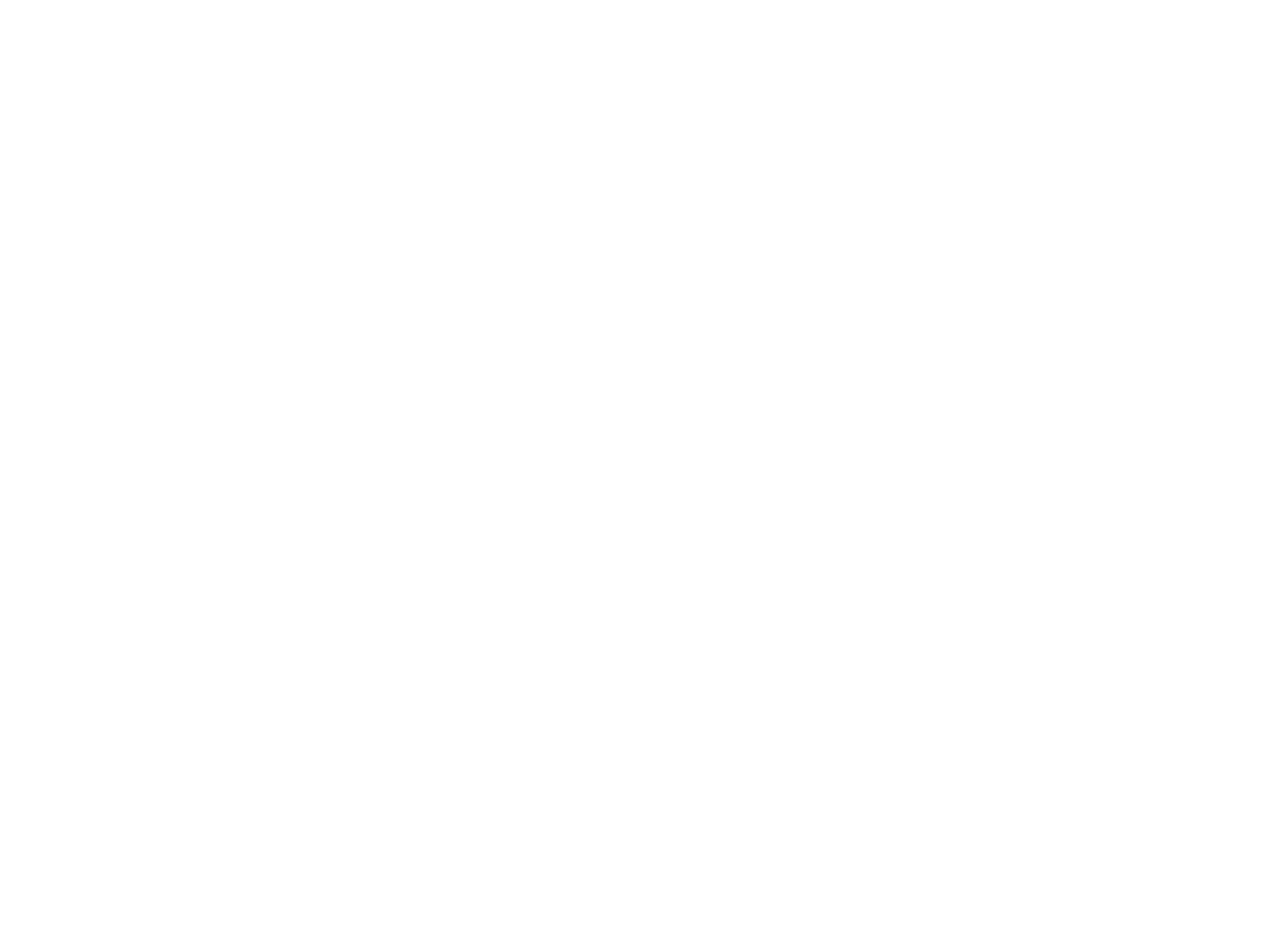
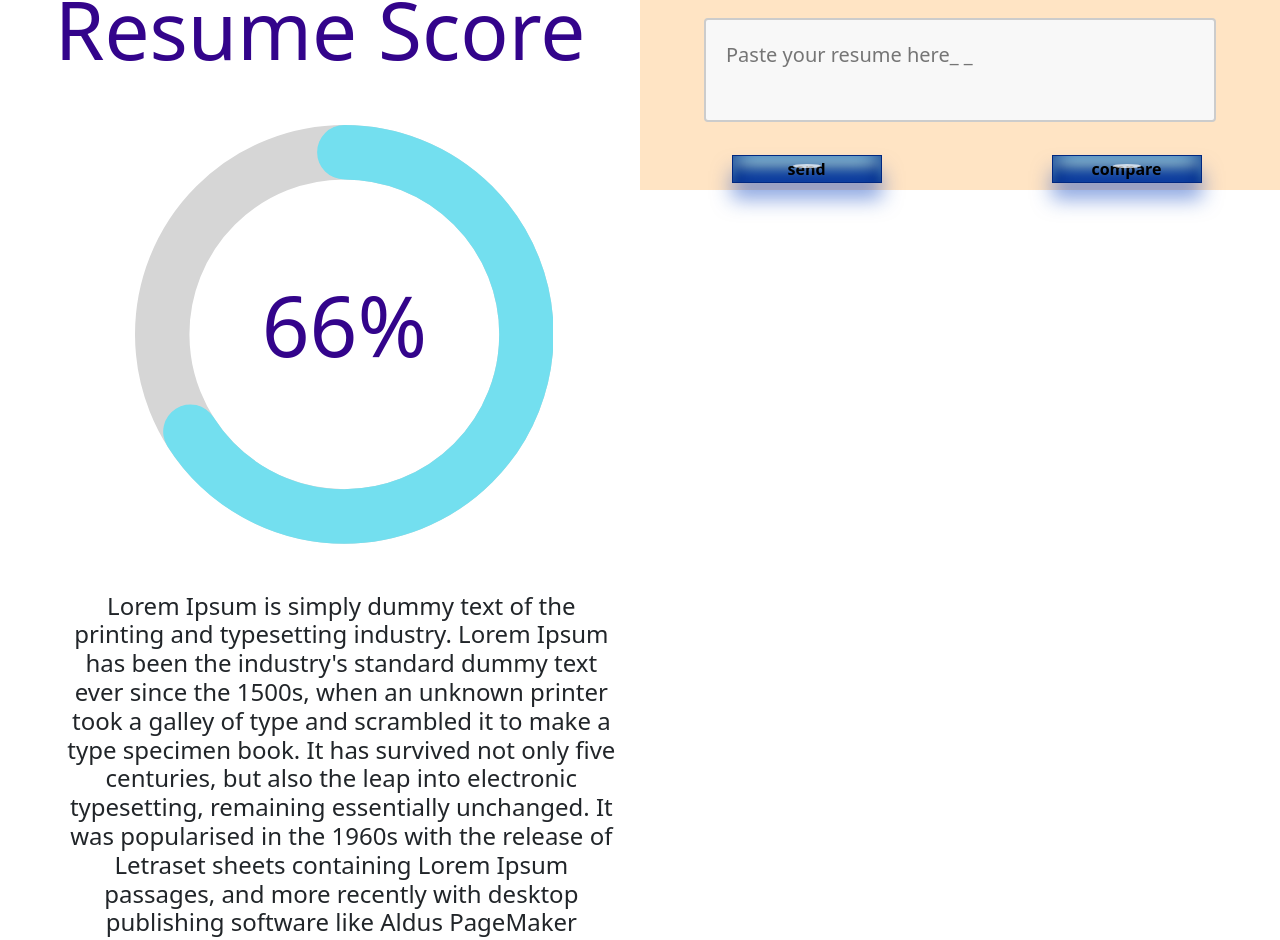
Before and after one commit to MaceTenth/Resume-Ampilfy, a React (Vite) app: page /results in a window 1280 px wide. Shown: the part 154-1094 px from the top of the page. Before the commit the page ends 800 px from the top, so only its background shows below. Built offline with nearby package versions, Linux system fonts and the light colour scheme.

Commit message:
adding progressbar

```diff
--- a/package.json
+++ b/package.json
@@ -17,12 +17,15 @@
     "eslint-plugin-jsx-a11y": "^6.5.1",
     "eslint-plugin-react": "^7.28.0",
     "eslint-plugin-react-hooks": "^4.3.0",
+    "nodemon": "^2.0.16",
     "parcel": "2.2.1",
     "prettier": "2.5.1",
     "process": "^0.11.10"
   },
   "dependencies": {
+    "bootstrap": "^5.2.0-beta1",
     "react": "17.0.2",
+    "react-circular-progressbar": "^2.0.4",
     "react-dom": "17.0.2",
     "react-icons": "^4.4.0",
     "react-router-dom": "^5.3.3"
--- a/src/App.css
+++ b/src/App.css
@@ -1,3 +1,10 @@
+/*
+colors:
+kula_purple: #33048b
+kula_blue: #73dfef
+kula_white: #eef2ee
+*/
+
 .App {
   text-align: center;
 }
@@ -26,6 +33,11 @@
 
 .App-link {
   color: #61dafb;
+}
+
+.kula_title {
+  color: #33048b;
+  font-size: 5em;
 }
 
 @keyframes App-logo-spin {
--- a/src/App.js
+++ b/src/App.js
@@ -1,10 +1,14 @@
 import { BrowserRouter as Router, Switch, Route } from "react-router-dom";
+import { render } from "react-dom";
+import "./App.css";
+import "bootstrap/dist/js/bootstrap";
+import "bootstrap/dist/css/bootstrap.css";
+
 import About from "./components/About";
 import Contact from "./components/Contact";
 import Navbar from "./components/Navbar";
 import ResumePaste from "./components/ResumePaste";
-import { render } from "react-dom";
-import "./App.css";
+import Progressbar from "./components/Progressbar";
 
 function App() {
   return (
@@ -12,6 +16,7 @@
       <h1>Resume Amplify</h1>
       <Router>
         <Navbar />
+
         <Switch>
           <Route path="/" exact>
             <div className="container">
@@ -19,10 +24,14 @@
               <ResumePaste />
             </div>
           </Route>
+
           <Route path="/How does it work?" />
+
           <Route path="/Contact">
             <Contact />
           </Route>
+
+          <Route path="/results" component={Progressbar} />
         </Switch>
       </Router>
     </div>
--- /dev/null
+++ b/src/components/Progressbar.js
@@ -0,0 +1,57 @@
+import { React, useEffect, useState } from "react";
+import { buildStyles, CircularProgressbar } from "react-circular-progressbar";
+import "react-circular-progressbar/dist/styles.css";
+import ResumePaste from "./ResumePaste";
+
+export default function ProgressBar() {
+  const newPrecentage = 66;
+  const [percentage, setPercentage] = useState(0);
+
+  useEffect(() => {
+    setPercentage(newPrecentage);
+    console.log("hi");
+  }, []);
+
+  const text = (
+    <h4 className="text-left">
+      Lorem Ipsum is simply dummy text of the printing and typesetting industry.
+      Lorem Ipsum has been the industry's standard dummy text ever since the
+      1500s, when an unknown printer took a galley of type and scrambled it to
+      make a type specimen book. It has survived not only five centuries, but
+      also the leap into electronic typesetting, remaining essentially
+      unchanged. It was popularised in the 1960s with the release of Letraset
+      sheets containing Lorem Ipsum passages, and more recently with desktop
+      publishing software like Aldus PageMaker including versions of Lorem
+      Ipsum.
+    </h4>
+  );
+  return (
+    <div className="page-container d-flex">
+      <section className="col-6 ">
+        <h1 className="kula_title my-5">Resume Score</h1>
+        <div className="row d-flex justify-content-center align-content-center">
+          <div className="col-8 ms-5">
+            <CircularProgressbar
+              className=""
+              value={percentage}
+              strokeWidth={13}
+              text={`${percentage}%`}
+              styles={buildStyles({
+                pathTransitionDuration: 2,
+                pathColor: "#73dfef",
+                textColor: " #33048b",
+                trailColor: "#d6d6d6",
+              })}
+            />
+          </div>
+        </div>
+
+        <div className="row m-5 col-11 m-1">{text}</div>
+      </section>
+
+      <section className="col-6">
+        <ResumePaste />
+      </section>
+    </div>
+  );
+}
--- a/src/components/ResumePaste.js
+++ b/src/components/ResumePaste.js
@@ -36,9 +36,11 @@
         onChange={handleTextChange}
       ></textarea>
       <div className="button resume__options">
-        <button className="send__button">send</button>
-        {/* <p>
+        <a href="/results" role="button" className="btn btn-default">
+          <button className="send__button">send</button>
+          {/* <p>
           compare yuor resume to a job description{"-> "} */}
+        </a>
         <button className="compare__button">compare</button>
         {/* </p> */}
       </div>
```
Also changed, not shown: 1 other file (tests, documents, lock files or other folders).
